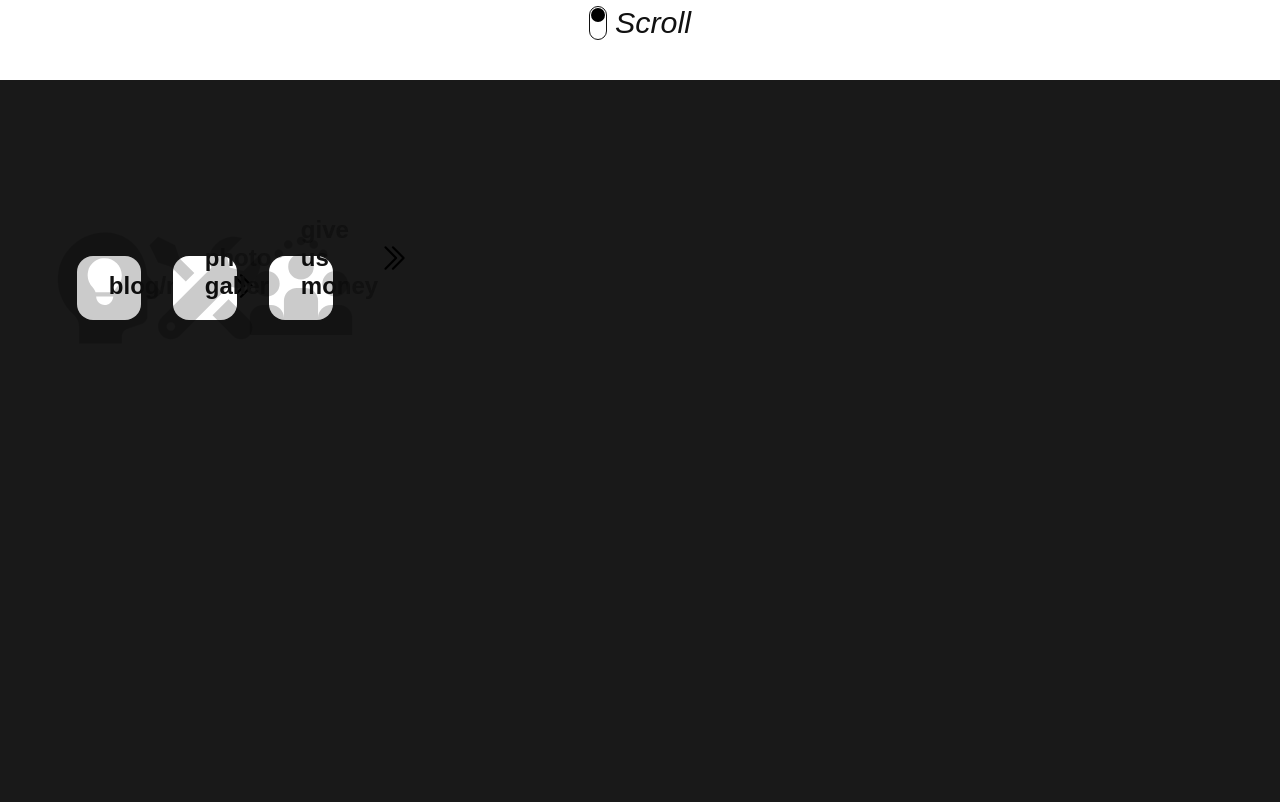
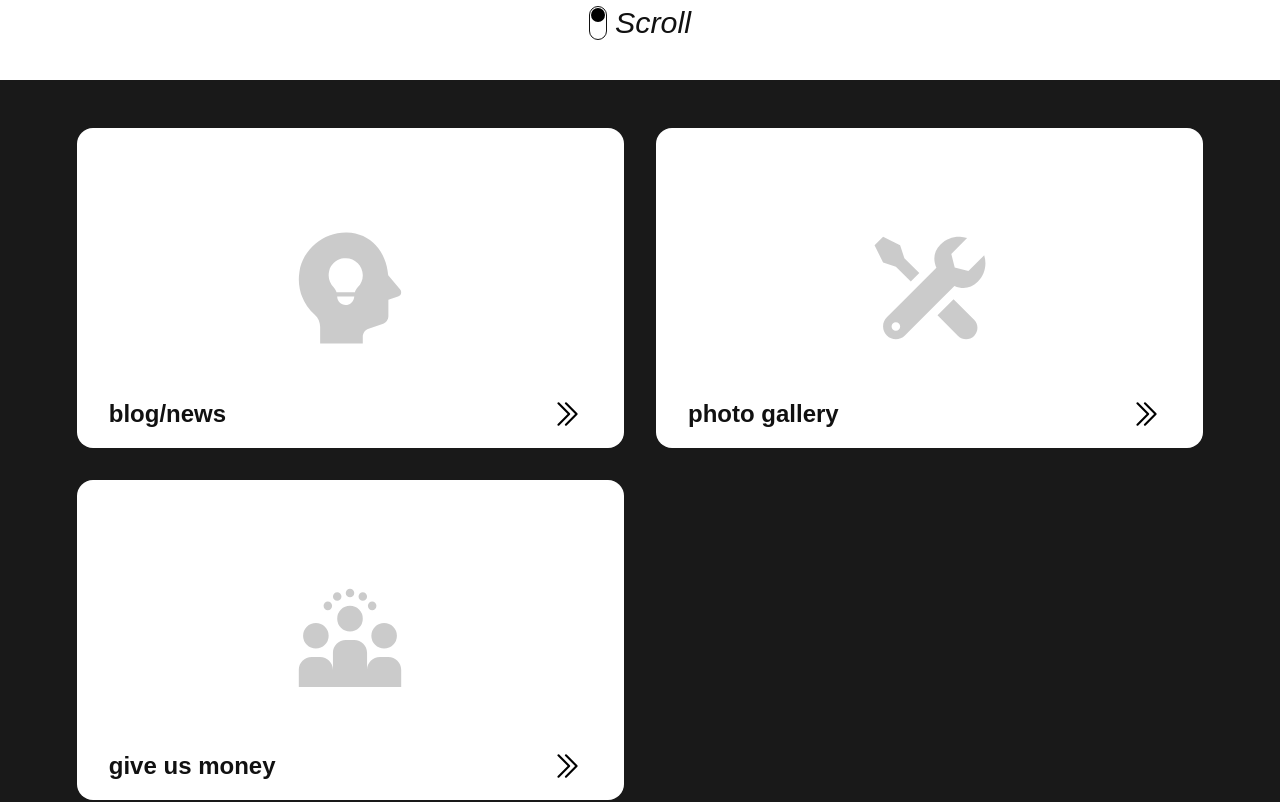
Before and after one commit to nmd102/west-scioly-mockup, a Next.js app: page /west-scioly-mockup/ in a window 1280 px wide. Shown: the part 720-1522 px from the top of the page. Built offline with nearby package versions, Linux system fonts and the light colour scheme; a web font is replaced by a local one.

Commit message:
Fixed a big css issue, updated npm dependencies

```diff
--- a/package.json
+++ b/package.json
@@ -10,7 +10,7 @@
   },
   "dependencies": {
     "gsap": "^3.12.5",
-    "next": "14.1.0",
+    "next": "^14.1.4",
     "react": "^18",
     "react-dom": "^18.2.0",
     "react-markdown": "^9.0.1",
--- a/src/styles/Home.module.css
+++ b/src/styles/Home.module.css
@@ -391,7 +391,7 @@
 }
 @media (min-width: 1000px) {
   #main #gridSection #grid {
-    grid-template-columns: repeat(28, 1fr);
+    grid-template-columns: repeat(2, 1fr);
     grid-template-rows: repeat(2, 40vh);
   }
 }
@@ -435,6 +435,10 @@
   #main #gridSection #grid article:nth-of-type(4) {
     grid-column: span 18;
   }
+}
+#main #gridSection #grid a {
+  width: 100%;
+  height: 100%;
 }
 #main #gridSection #grid article .outer {
   width: calc(100% - 4rem);
```
Also changed, not shown: 1 other file (tests, documents, lock files or other folders).
